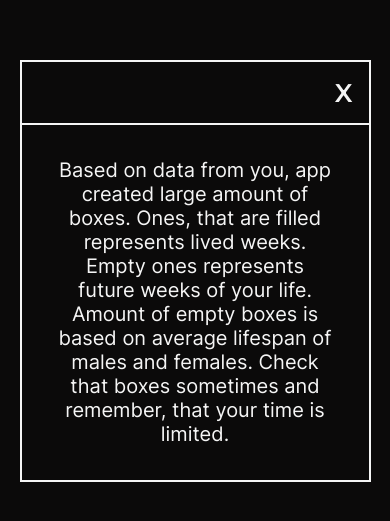
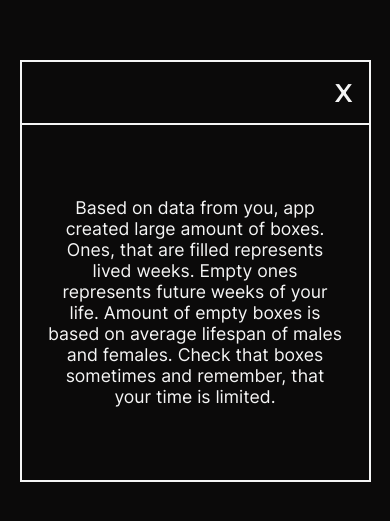
Before and after one commit to krystiano13/dark-motivation, a React (Create React App) app: page /result in a window 390 px wide. Shown: the part 151-672 px from the top of the page. Built offline with nearby package versions, Linux system fonts and the light colour scheme.

Commit message:
create styles for mobile version of modal

```diff
--- a/src/components/Info/InfoText.ts
+++ b/src/components/Info/InfoText.ts
@@ -13,7 +13,7 @@
     font-size : 1.1rem;
   }
 
-  @media (max-width : 400px) {
+  @media (max-width : 400px) and (min-width : 301px) {
     font-size : 1.4rem;
   }
 
--- a/src/components/Result/ResultModal.ts
+++ b/src/components/Result/ResultModal.ts
@@ -43,6 +43,7 @@
   font-size : 1.6rem;
   cursor: pointer;
   margin-right : 1rem;
+
 `;
 
 export const ResultText = styled.p`
@@ -55,4 +56,19 @@
   @media screen and (max-width: 992px) {
     font-size: 1.25rem;
   }
+
+  @media screen and (max-width : 300px) {
+    font-size : 0.9rem;
+    max-width: 85%;
+  }
+
+  @media screen and (max-width : 600px) and (min-width : 301px) {
+    font-size : 1.1rem;
+    max-width: 85%;
+  }
+
+  @media screen and (max-width : 1100px) and (min-width : 800px) {
+    font-size : 1.2rem;
+    max-width: 85%;
+  }
 `;
```
